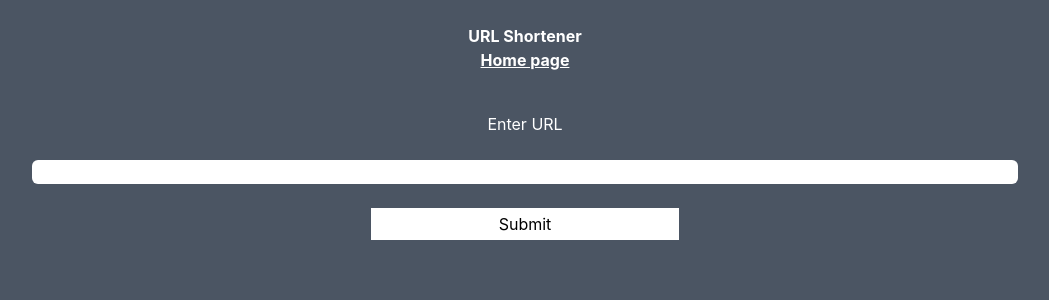
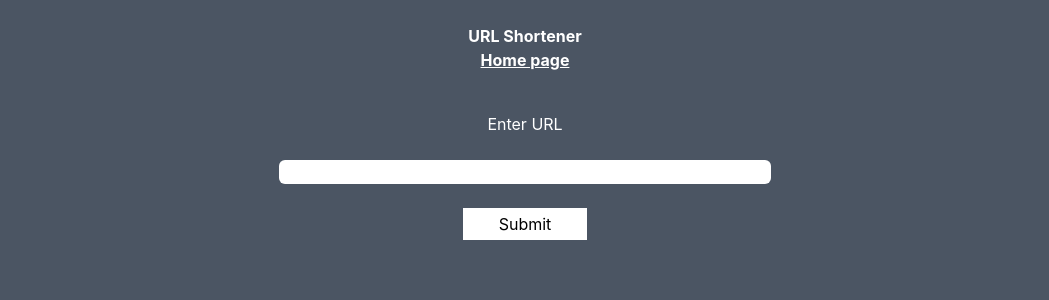
Before and after one commit to Daniel-N98/url-shortener-fe, a React (Create React App) app: page / in a window 1280 px wide. Shown: the top 300 px of the page, without its empty margins (115-1164 px from the left). Built offline with nearby package versions, Linux system fonts and the light colour scheme.

Commit message:
Imported urlBar css

```diff
--- a/src/components/url-input/URLBar.jsx
+++ b/src/components/url-input/URLBar.jsx
@@ -1,6 +1,7 @@
 import { useState } from "react";
 import axios from "axios";
 import URLOutput from "./URLOutput";
+import "./urlBar.css";
 
 const BASE_URL = axios.create({
   baseURL: "https://url-shortener-be-production-c51f.up.railway.app",
@@ -33,6 +34,7 @@ export default function URLBar() {
         <label htmlFor="url-input" />
         <p className="text-white mb-6">Enter URL</p>
         <input
+          id="url-input"
           type="text"
           className="rounded-md w-4/5 text-center"
           required
```
